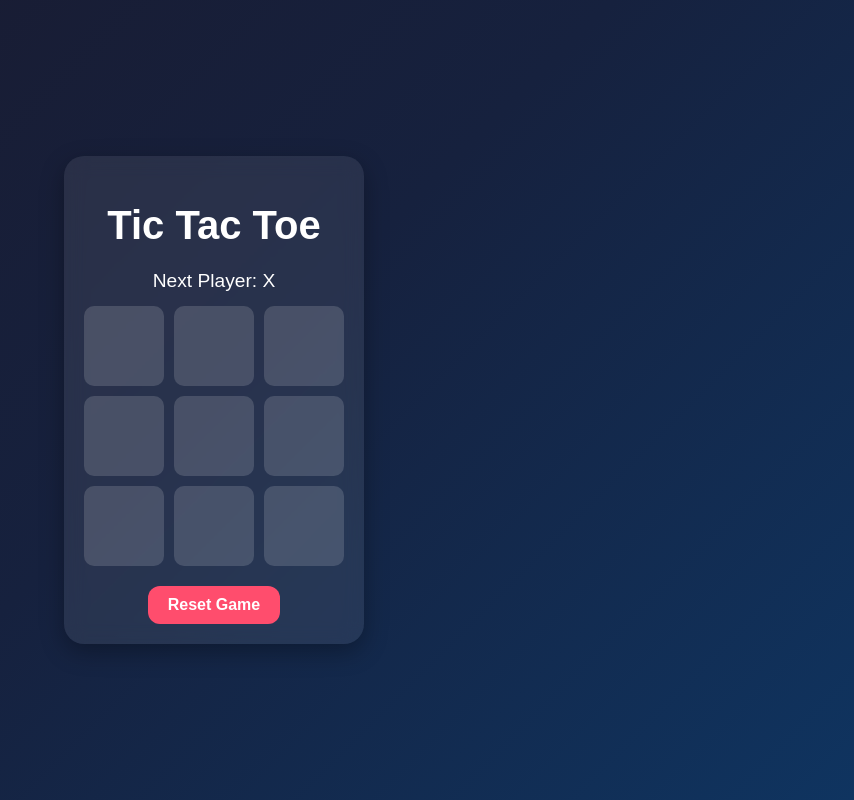
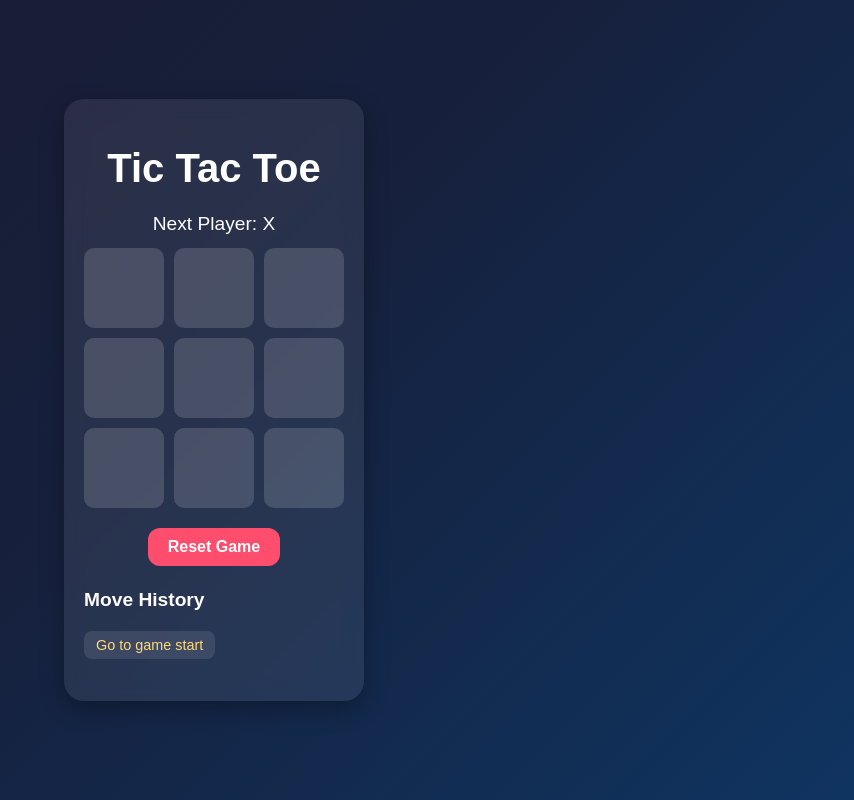
Before and after one commit to nileshgorde04/React-Assignments, a React (Vite) app in the folder Tic-Tac-Toe/: page / in a window 1280 px wide. Shown: the whole page, without its empty margins (426-1280 px from the left). Built offline with nearby package versions, Linux system fonts and the light colour scheme.

Commit message:
update history

```diff
--- a/Tic-Tac-Toe/src/components/Game.tsx
+++ b/Tic-Tac-Toe/src/components/Game.tsx
@@ -16,33 +16,68 @@ function calculateWinner(squares: (string | null)[]) {
 }
 
 export default function Game() {
-  const [squares, setSquares] = useState<(string | null)[]>(Array(9).fill(null));
+  // Each element in history is a snapshot of squares at that moment
+  const [history, setHistory] = useState< (string | null)[][] >([Array(9).fill(null)]);
+  const [stepNumber, setStepNumber] = useState(0);
   const [xIsNext, setXIsNext] = useState(true);
 
-  const winner = calculateWinner(squares);
-  const status = winner
-    ? `🎉 Winner: ${winner}`
-    : `Next Player: ${xIsNext ? "X" : "O"}`;
+  const currentSquares = history[stepNumber];
+  const winner = calculateWinner(currentSquares);
 
   const handleClick = (i: number) => {
-    if (squares[i] || winner) return;
-    const newSquares = squares.slice();
-    newSquares[i] = xIsNext ? "X" : "O";
-    setSquares(newSquares);
+    const newHistory = history.slice(0, stepNumber + 1); // cut off future states if going back
+    const current = newHistory[newHistory.length - 1];
+    const squaresCopy = [...current];
+
+    if (winner || squaresCopy[i]) return; // ignore click if game over or square taken
+
+    squaresCopy[i] = xIsNext ? "X" : "O";
+    setHistory([...newHistory, squaresCopy]);
+    setStepNumber(newHistory.length);
     setXIsNext(!xIsNext);
   };
 
+  const jumpTo = (move: number) => {
+    setStepNumber(move);
+    setXIsNext(move % 2 === 0);
+  };
+
   const resetGame = () => {
-    setSquares(Array(9).fill(null));
+    setHistory([Array(9).fill(null)]);
+    setStepNumber(0);
     setXIsNext(true);
   };
+
+  const status = winner
+    ? `🎉 Winner: ${winner}`
+    : stepNumber === 9
+      ? "It's a draw!"
+      : `Next Player: ${xIsNext ? "X" : "O"}`;
 
   return (
     <div className="game">
       <h1 className="game-title">Tic Tac Toe</h1>
       <div className="status">{status}</div>
-      <Board squares={squares} onClick={handleClick} />
+
+      <Board squares={currentSquares} onClick={handleClick} />
+
       <button className="reset-btn" onClick={resetGame}>Reset Game</button>
+
+      <div className="history">
+        <h3>Move History</h3>
+        <ul>
+          {history.map((_step, move) => {
+            const desc = move ? `Go to move #${move}` : "Go to game start";
+            return (
+              <li key={move}>
+                <button className="history-btn" onClick={() => jumpTo(move)}>
+                  {desc}
+                </button>
+              </li>
+            );
+          })}
+        </ul>
+      </div>
     </div>
   );
 }
--- a/Tic-Tac-Toe/src/styles/game.css
+++ b/Tic-Tac-Toe/src/styles/game.css
@@ -70,3 +70,33 @@ body {
 .reset-btn:hover {
   background: #e63950;
 }
+.history {
+  margin-top: 20px;
+  text-align: left;
+}
+
+.history h3 {
+  font-size: 1.2rem;
+  margin-bottom: 10px;
+}
+
+.history ul {
+  list-style: none;
+  padding: 0;
+}
+
+.history-btn {
+  background: rgba(255, 255, 255, 0.1);
+  border: none;
+  padding: 6px 12px;
+  margin-bottom: 6px;
+  border-radius: 8px;
+  color: #ffda79;
+  cursor: pointer;
+  transition: background 0.3s;
+  font-size: 0.9rem;
+}
+
+.history-btn:hover {
+  background: rgba(255, 255, 255, 0.25);
+}
```
